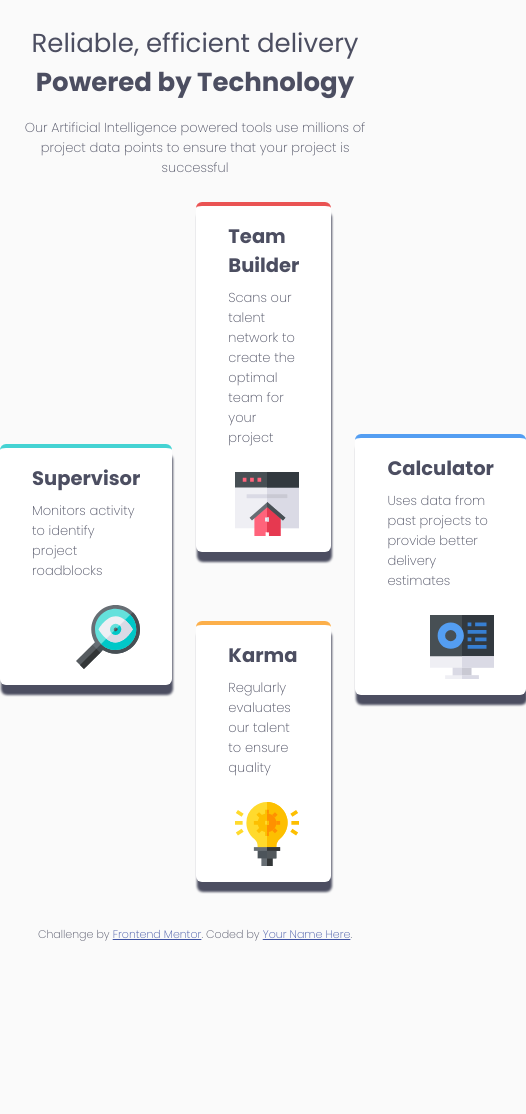
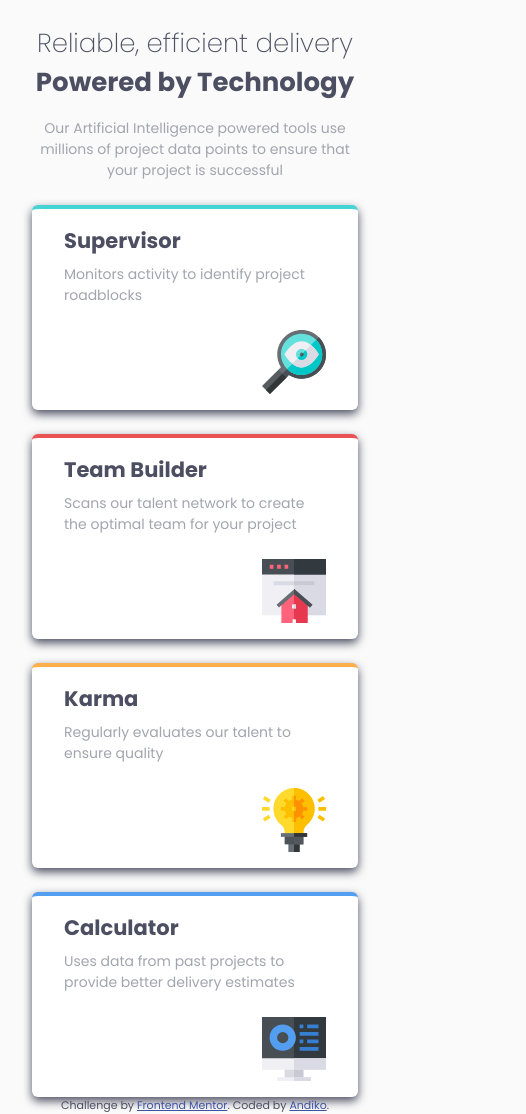
Before and after one commit to NdokiA/Frontend-Mentor-Four-Card, a plain HTML site: page index.html in a window 390 px wide. Shown: the whole page, 526 px wide, since content can reach past the window. Before the commit the page ends 943 px from the top, so only its background shows below. Drawn offline with Linux system fonts and the light colour scheme.

Commit message:
Finishing CSS

```diff
--- a/index.html
+++ b/index.html
@@ -14,7 +14,7 @@
 
   <!-- Feel free to remove these styles or customise in your own stylesheet 👍 -->
   <style>
-    .attribution { font-size: 11px; text-align: center; }
+    .attribution { font-size: 11px; text-align: center; color: hsl(234, 12%, 34%) }
     .attribution a { color: hsl(228, 45%, 44%); }
   </style>
 </head>
@@ -57,7 +57,7 @@
   <footer>
     <p class="attribution">
       Challenge by <a href="https://www.frontendmentor.io?ref=challenge" target="_blank">Frontend Mentor</a>.
-      Coded by <a href="#">Your Name Here</a>.
+      Coded by <a href="#">Andiko</a>.
     </p>
   </footer>
 </body>
--- a/styles.css
+++ b/styles.css
@@ -18,13 +18,16 @@
 }
 
 body{
-    font-size: 13px;
+    font-size: 14px;
     font-family: 'Poppins', sans-serif;
-    color: var(--very-dark-blue);
-    font-weight: 200;
+    color: var(--grayish-blue);
+    font-weight: 400;
     background-color: var(--very-light-gray);
 }
 
+h1, h2{
+    color: var(--very-dark-blue);
+}
 header{
     padding: 1.5rem;
     max-width: 37rem;
@@ -33,7 +36,7 @@ header{
 }
 
 header .subtitle{
-    font-weight: 400;
+    font-weight: 200;
 }
 
 header p{
@@ -42,14 +45,16 @@ header p{
 
 .container{
     display: grid;
-    margin: 0 auto;
+    margin: 0.5rem auto;
+    padding: 0 2rem;
+
     grid-template-columns: repeat(3, 1fr);
     grid-template-rows: 1fr 1fr;
     grid-template-areas:
         'content1 content2 content4'
         'content1 content3 content4';
     max-width: 65rem;
-    gap: 1.5rem
+    gap: 1.5rem;
 }
 
 .container [class*='content'] {
@@ -60,11 +65,11 @@ header p{
     align-self: center;
     background-color: white;
     border-radius: 6px;
-    filter: drop-shadow(1px 10px 1px var(--very-dark-blue));
+    box-shadow: 0px 4px 10px var(--very-dark-blue);
 
     padding: 1rem 2rem;
     gap: 0.5rem;
-    max-width: 22rem;
+    max-width: 23rem;
 }
 
 
@@ -94,3 +99,18 @@ header p{
     border-top: 4px solid  var(--blue);
     justify-self: flex-start;
 }
+
+@media screen and (max-width: 540px){
+    h1{
+        font-size: 26px;
+    }
+    .container{
+        display: flex;
+        flex-direction: column;
+        margin: 0 auto;
+    }
+
+    .container [class*='content']{
+        max-width: auto;
+    }
+}
```
